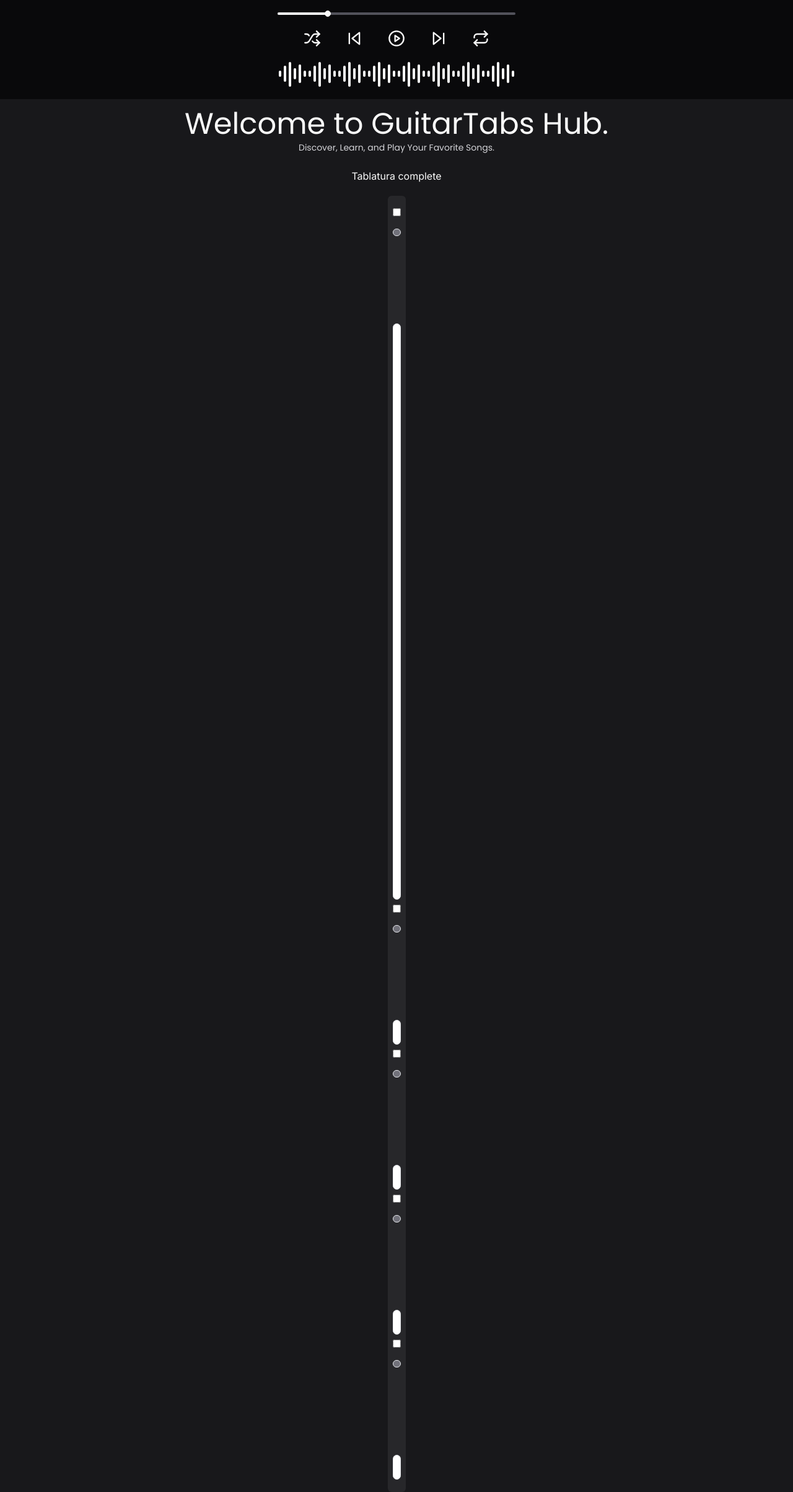
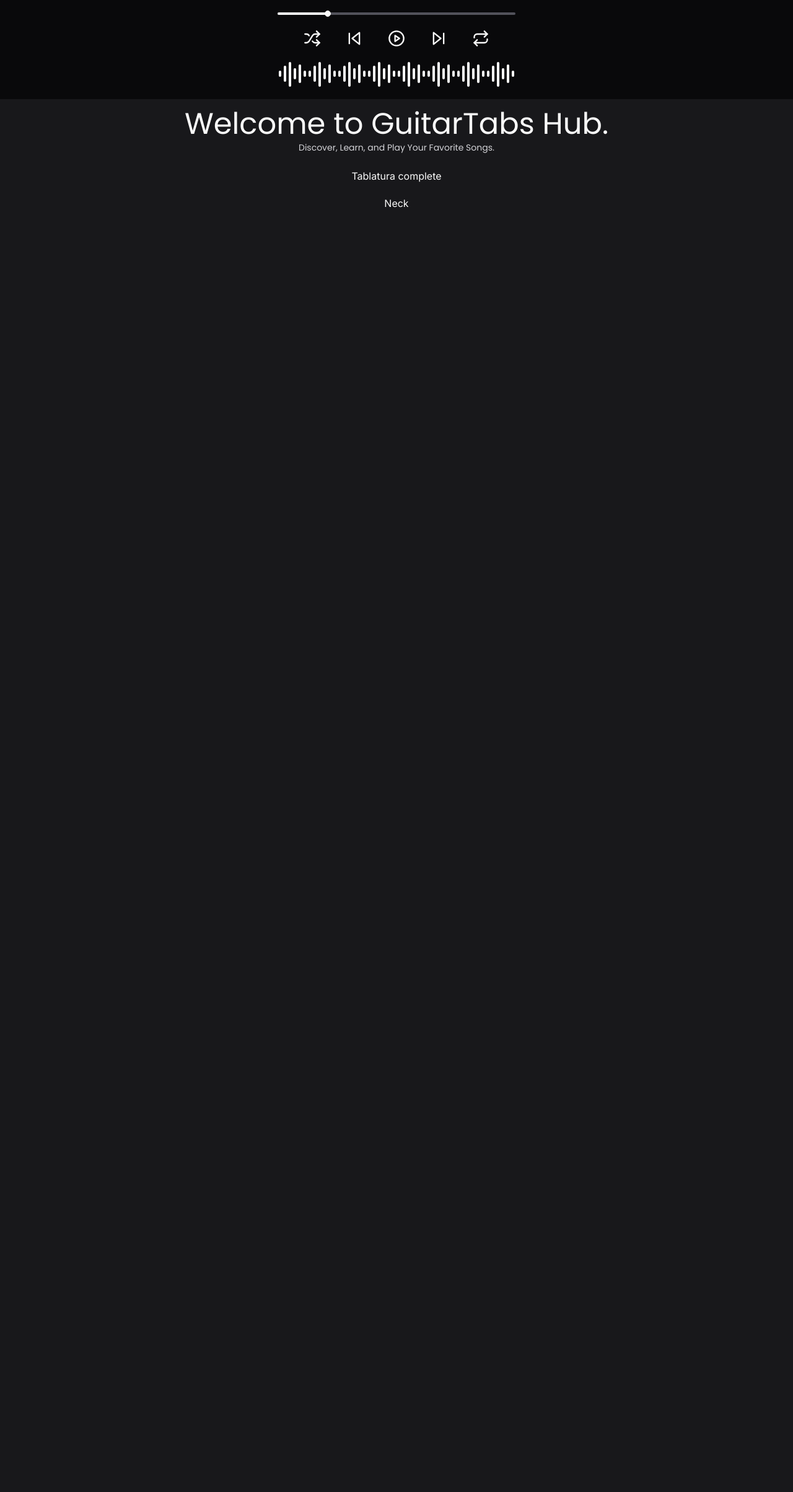
Before and after one commit to AdlerCastro/Tablatura, a Next.js app: page / in a window 1280 px wide. Shown: the whole page at 62% size. After the commit the page ends 960 px from the top, so only its background shows below. Built offline with nearby package versions, Linux system fonts and the light colour scheme.

Commit message:
:construction: Tablature body

```diff
--- a/src/components/organisms/Neck/index.tsx
+++ b/src/components/organisms/Neck/index.tsx
@@ -1,23 +1,9 @@
-import Fret from "@/components/atoms/Fret";
-import Frets from "@/components/molecules/Frets";
+import React from "react";
 
 export default function Neck() {
   return (
-    <div className="group grid grid-rows-6 grid-cols-Frets justify-center bg-zinc-800 rounded-md py-5 px-2 items-center gap-2">
-      <Frets id={"F1FirstFret"} />
-      <Fret />
-
-      <Frets id={"F2FirstFret"} />
-      <Fret />
-
-      <Frets id={"F3FirstFret"} />
-      <Fret />
-
-      <Frets id={"F3FirstFret"} />
-      <Fret />
-
-      <Frets id={"F3FirstFret"} />
-      <Fret />
+    <div>
+      <h2>Neck</h2>
     </div>
   );
 }
```
